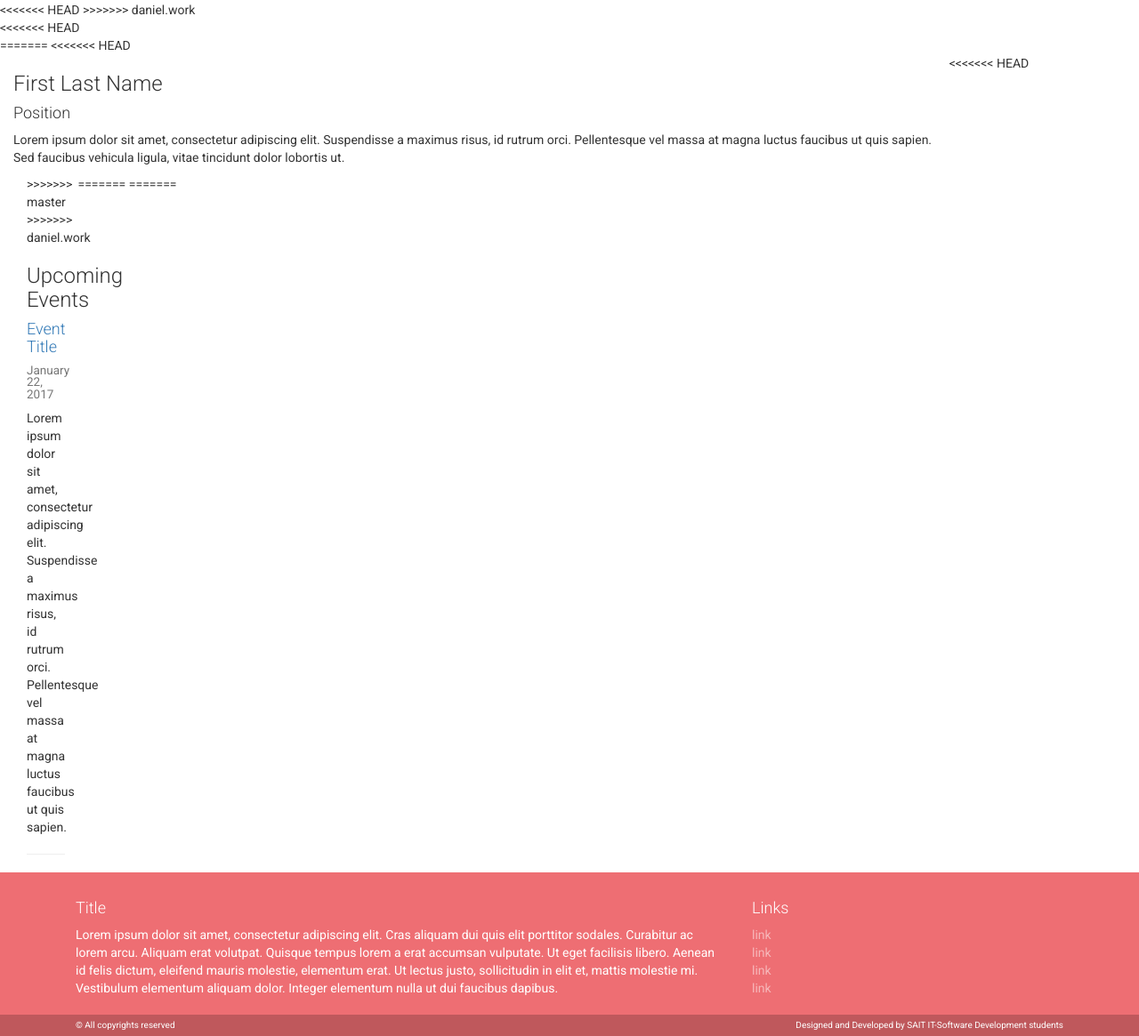
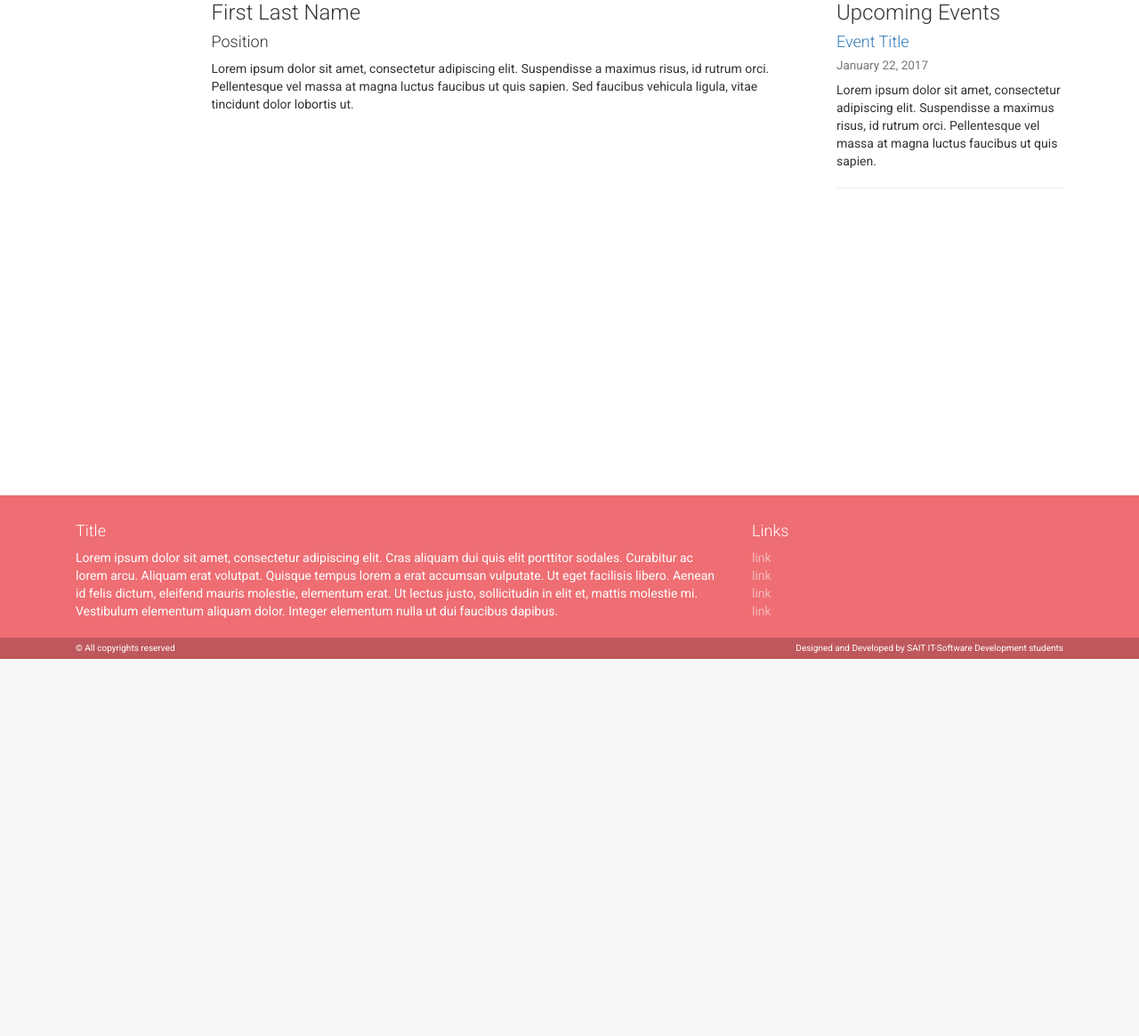
Before and after one commit to ITSDClub2016/SASWebsiteProject, a PHP site: page /single.php in a window 1280 px wide. Shown: the part 59-1224 px from the top of the page at 89% size. After the commit the page ends 800 px from the top, so only its background shows below. Run offline with PHP 8.4, Linux system fonts and the light colour scheme; some libraries are stand-ins or nearby versions.

Commit message:
changed everything back to normal

```diff
--- a/members.php
+++ b/members.php
@@ -1,10 +1,5 @@
 <div class="col-md-2">
-<<<<<<< HEAD
 
-    <div class="member-img" style="background: url(images/profile_test.jpg)"></div>
-
-=======
-<<<<<<< HEAD
     <div class="member-img" style="background: url(images/profile_test.jpg)"></div>
 
 </div>
--- a/single.php
+++ b/single.php
@@ -5,33 +5,14 @@
 <div class="container">
 
     <br><br>
+
     <div class="col-md-9">
-<<<<<<< HEAD
         <?php //include 'content.php';?>
-        <?php //include 'members.php';?>
-        <?php include 'blog.php';?>
+        <?php include 'members.php';?>
+        <?php //include 'blog.php';?>
     </div>
 
-=======
-<!--        <?php include 'content.php';?>-->
-<!--        <?php include 'members.php';?>-->
-        <?php include 'blog.php';?>
-    </div>
-
-<<<<<<< HEAD
->>>>>>> daniel.work
-    <div class="col-md-"
-
-    <?php include 'members.php';?>
-
-    <div class="hidden-sm-down">
-<<<<<<< HEAD
     <div class="hidden-sm-down col-md-3">
-=======
-=======
-    <div class="hidden-sm-down col-md-3">
->>>>>>> master
->>>>>>> daniel.work
         <?php include 'sidebar.php';?>
     </div>
 
```
